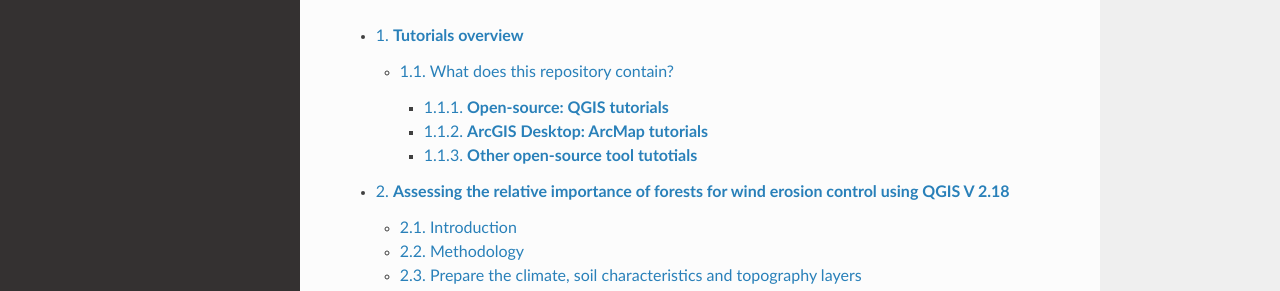
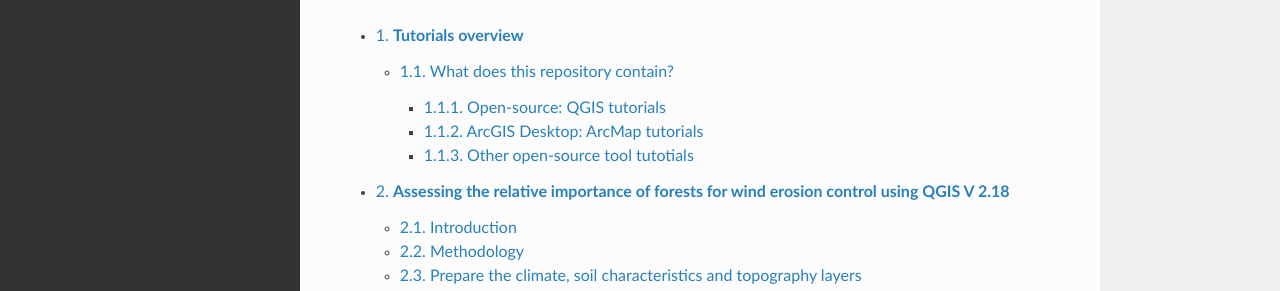
Before and after one commit to corinnar/GIS_tutorials, a Sphinx documentation site: the page built from docs/source/index.rst, in a window 1280 px wide and 1030 px high. Shown: the part 397-688 px from the top of the window. Built offline with Sphinx 7.4.7 and the Read the Docs theme 2.0.0, drawn with Linux system fonts in a browser that asks for light colours.

```diff
--- a/docs/source/GIS_TOOLS_PAGE.rst
+++ b/docs/source/GIS_TOOLS_PAGE.rst
@@ -58,7 +58,7 @@ Open-source software is released under a license that allows software to be free
 
 
 ~~~~~~~~~~~~~~~~~~~~~~~~~~~~~~~~~~~~~~~~
-**ArcGIS Desktop: ArcMap tutorials**
+ArcGIS Desktop: ArcMap tutorials
 ~~~~~~~~~~~~~~~~~~~~~~~~~~~~~~~~~~~~~~~~
  ArcGIS is familiar to many users, widely taught and preferred by some national GIS teams. See tutorials for ArcGIS and a customised ArcMap toolbox, below.
 
@@ -82,7 +82,7 @@ The toolbox, and instruction manual accompanying the toolbox, provide illustrate
 | Download the toolbox instructions manual (`(Version  2: For ArcGIS 10.x <https://www.unredd.net/documents/global-programme-191/multiple-benefits/gis-tools-3403/17430-exploring-multiple-benefits-using-an-arcgis-10x-toolbox-instructions-and-documentation.html>`__)
 
 ~~~~~~~~~~~~~~~~~~~~~~~~~~~~~~~~~~~~~~~~
-**Other open-source tool tutotials**
+Other open-source tool tutotials
 ~~~~~~~~~~~~~~~~~~~~~~~~~~~~~~~~~~~~~~~~
 -   Evaluating the importance of forests for water provision and limiting soil erosion: A modelling approach using WaterWorld (`English <https://www.un-redd.org/sites/default/files/2021-10/UN_REDD_WaterWorld_Tutorial_170306%20%28336966%29.pdf>`__, \ `French <https://www.un-redd.org/sites/default/files/2021-10/UN_REDD_WaterWorld_Tutorial_FR_180109.pdf>`__, \ `Spanish <https://www.un-redd.org/sites/default/files/2021-10/UN_REDD_WaterWorld_Tutorial_Spanish_170530.pdf>`__)
 
```
Also changed, not shown: other parts of docs/source/GIS_TOOLS_PAGE.rst (+1 -1 lines).
